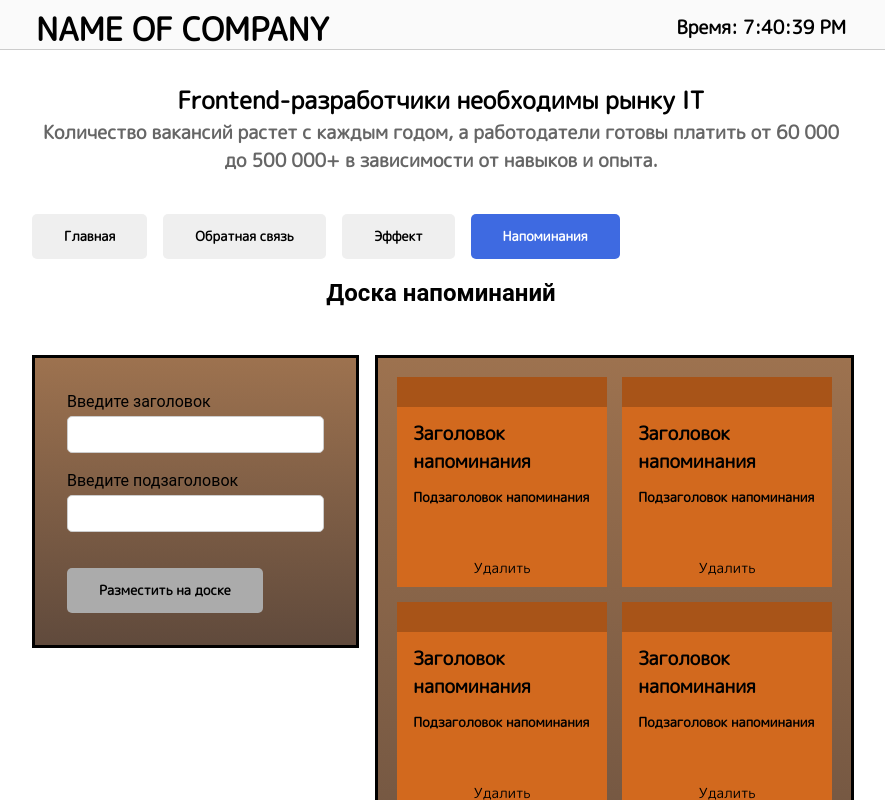
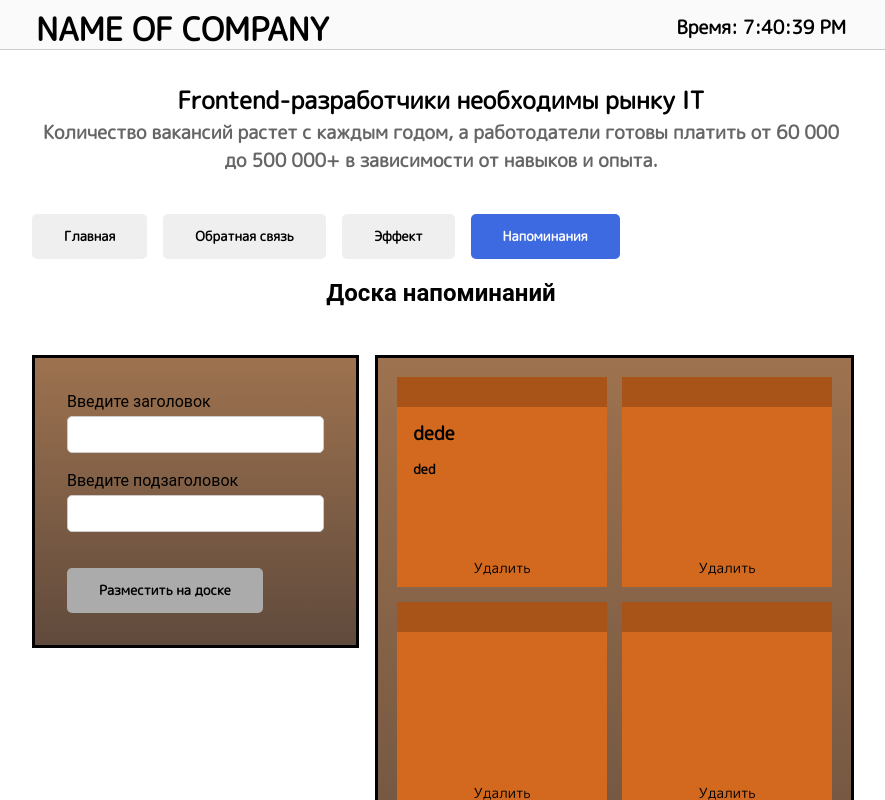
Before and after one commit to Lyaguh21/react-first-steps, a React (Vite) app: page / in a window 1280 px wide. Both pictures are taken after a click on the button "Напоминания". Shown: the top 800 px of the page, without its empty margins (199-1084 px from the left). Built offline with nearby package versions, Linux system fonts and the light colour scheme.

Commit message:
for save

```diff
--- a/src/components/Button/Button.jsx
+++ b/src/components/Button/Button.jsx
@@ -1,7 +1,11 @@
 import "./Button.scss";
 export default function Button({ children, isActive, ...props }) {
   return (
-    <button {...props} className={isActive ? "button active" : "button"}>
+    <button
+      {...props}
+      className={isActive ? "button active" : "button"}
+      type="button"
+    >
       {children}
     </button>
   );
--- a/src/dashboard/dashboardform/DashBoardForm.jsx
+++ b/src/dashboard/dashboardform/DashBoardForm.jsx
@@ -7,7 +7,6 @@ export default function DashBoardForm() {
     descriptionReminders: "",
     hasErorSetTitle: false,
   });
-
   function handleTitleRemindersChange(event) {
     setFormReminders((prev) => ({
       ...prev,
@@ -48,7 +47,6 @@ export default function DashBoardForm() {
             }))
           }
         />
-
         <Button
           id="setOnDesk"
           disabled={
--- a/src/dashboard/dashboardreminders/DashBoardReminders.jsx
+++ b/src/dashboard/dashboardreminders/DashBoardReminders.jsx
@@ -1,6 +1,6 @@
 import RemindersSection from "../reminders/RemindersSection";
 import "./DashBoardReminders.scss";
-import { remindersColor } from "../../data";
+
 export default function DashBoardReminders() {
   return (
     <section>
@@ -9,7 +9,8 @@ export default function DashBoardReminders() {
           <tr>
             <td>
               <RemindersSection
-
+                mainText={"dede"}
+                subText={"ded"}
               ></RemindersSection>
             </td>
             <td>
--- a/src/dashboard/reminders/RemindersSection.jsx
+++ b/src/dashboard/reminders/RemindersSection.jsx
@@ -2,13 +2,13 @@ import "./RemindersSection.scss";
 import { remindersColor } from "../../data";
 import Button from "../../components/Button/Button";
 import RemindersButton from "./RemindersButton";
-export default function RemindersSection({ mainColor, boxColor }) {
+export default function RemindersSection({ mainText, subText, ...props }) {
   return (
-    <div id="remindersBox" style={{ backgroundColor: { mainColor } }}>
+    <div id="remindersBox" {...props}>
       <div className="heightReminders">
-        <div className="box" style={{ backgroundColor: { boxColor } }}></div>
-        <h1>Заголовок напоминания</h1>
-        <h5>Подзаголовок напоминания</h5>
+        <div className="box"> </div>
+        <h1>{mainText}</h1>
+        <h5>{subText}</h5>
       </div>
       <div className="deleteSection">
         <RemindersButton />
```
